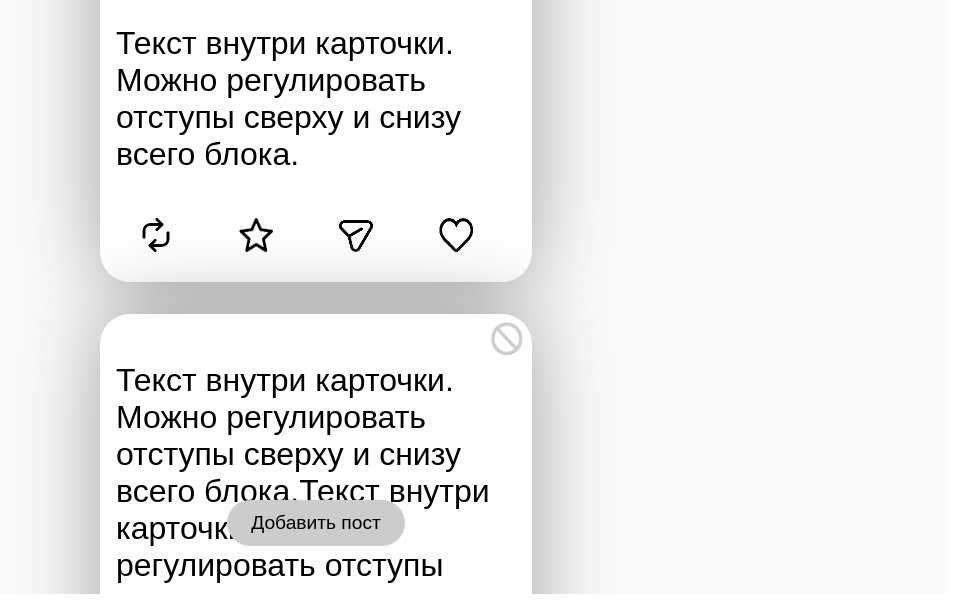
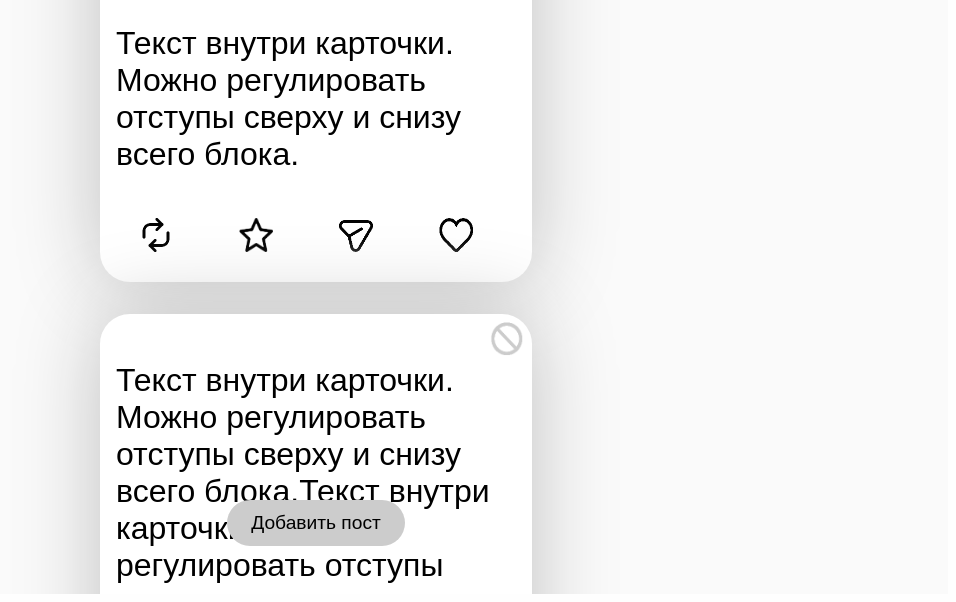
Before and after one commit to NikJst/myproject, a website with bundled scripts: page wwwroot/index.html in a window 1280 px wide. Shown: the part 214-816 px from the top of the page, without its empty margins (324-1280 px from the left). Built offline with nearby package versions, Linux system fonts and the light colour scheme; no server answers.

Commit message:
Стили для карточки

```diff
--- a/wwwroot/Styles.css
+++ b/wwwroot/Styles.css
@@ -77,7 +77,7 @@ header {
   /*padding-top: 3rem;  внутренний отступ сверху текста внутри карточки */
   margin-top: 1rem; /* внешний отступ сверху. 	margin-top — пространство снаружи блока, то есть отступ от соседних элементов карточки или других карточек.*/
   position: relative; /* чтобы кнопка закрыть позиционировалась внутри */
-  box-shadow: 0 0 84px rgba(0, 0, 0, 0.36);
+  box-shadow: 0 0 84px rgba(191, 191, 191, 1);
 }
 
 button {
```
